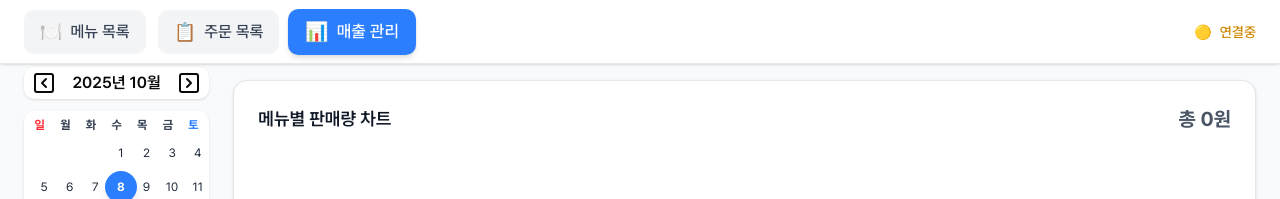
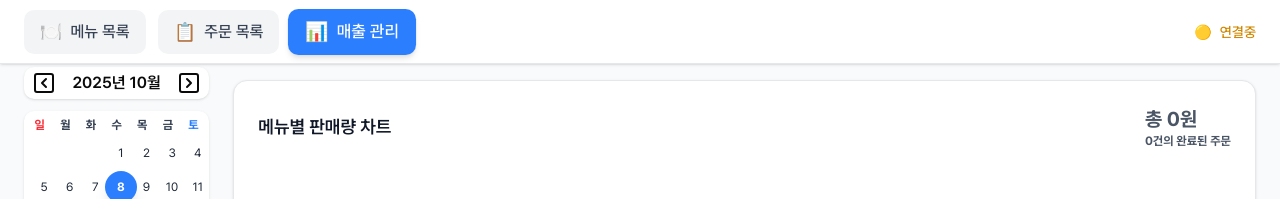
Before and after one commit to 93minki/real-pos-light, a Next.js app: page /sales-manage in a window 1280 px wide. Shown: the top 199 px of the page. Built offline with nearby package versions, Linux system fonts and the light colour scheme; no server answers; the database is empty.

Commit message:
refactor: dailySalesChart 주문 건수 추가

```diff
--- a/components/sales-manage/HourlySalesChart.tsx
+++ b/components/sales-manage/HourlySalesChart.tsx
@@ -63,7 +63,7 @@ const CustomLegend = ({
   colors: string[];
 }) => {
   return (
-    <div className="flex flex-wrap justify-center gap-4 mt-4 p-4 bg-gray-50 rounded-lg">
+    <div className="flex flex-wrap justify-center gap-4 p-2 bg-gray-50 rounded-lg">
       {menuNames.map((menuName, index) => (
         <div key={menuName} className="flex items-center gap-2">
           <div
--- a/components/sales-manage/MonthlySalesChart.tsx
+++ b/components/sales-manage/MonthlySalesChart.tsx
@@ -156,7 +156,7 @@ const MonthlySalesChart = ({ orders, year, month }: MonthlySalesChartProps) => {
                           y={(viewBox.cy || 0) + 24}
                           className="fill-muted-foreground"
                         >
-                          총 판매량
+                          총 주문량
                         </tspan>
                       </text>
                     );
--- a/components/sales-manage/SalesManagePage.tsx
+++ b/components/sales-manage/SalesManagePage.tsx
@@ -82,8 +82,11 @@ const SalesManagePage = () => {
                   >
                     메뉴별 판매량 차트
                   </h2>
-                  <p className="text-xl text-gray-600 mb-4 font-bold">
-                    총 {dailySales.toLocaleString()}원
+                  <p className="text-xl text-gray-600 mb-4 font-bold flex flex-col">
+                    <span>총 {dailySales.toLocaleString()}원</span>
+                    <span className="text-xs">
+                      {sortedOrders.length}건의 완료된 주문
+                    </span>
                   </p>
                 </div>
                 <DailySalesBarChart orders={dailyOrders} />
```
